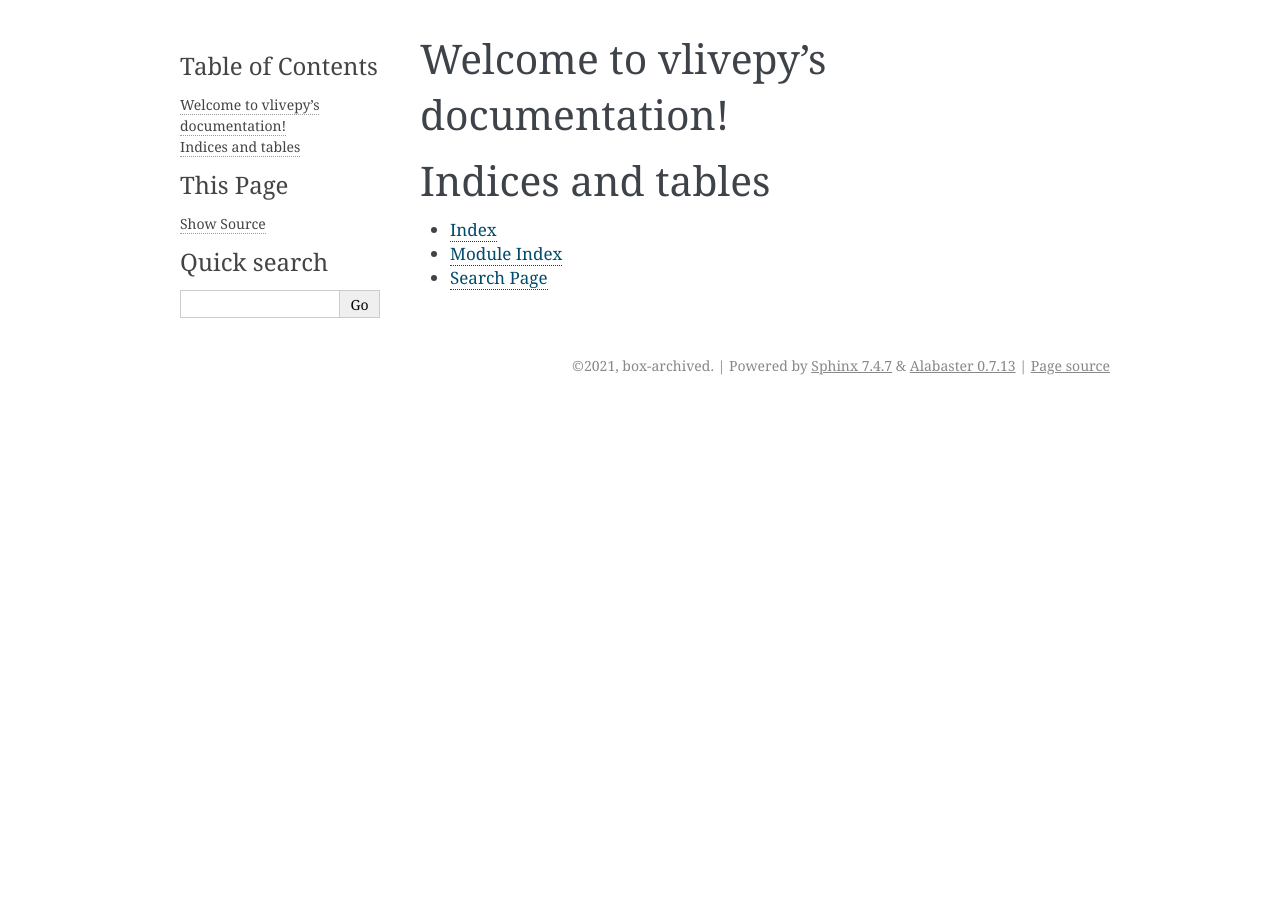
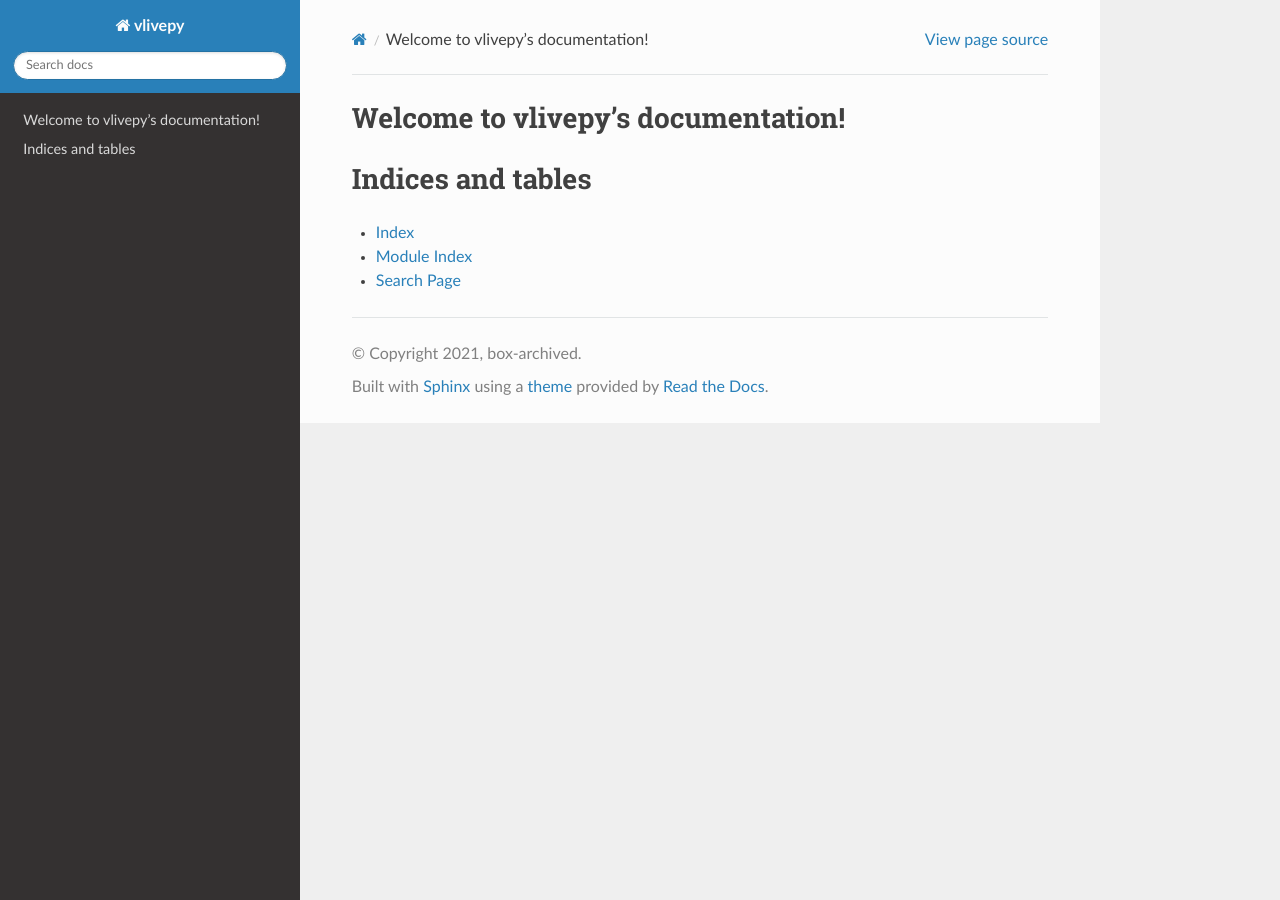
Before and after one commit to box-archived/vlive-py, a Sphinx documentation site: the page built from docs/index.rst, in a window 1280 px wide. Built offline with Sphinx 7.4.7 and the Read the Docs theme 2.0.0, drawn with Linux system fonts in a browser that asks for light colours.

Commit message:
Fix theme

```diff
--- a/docs/conf.py
+++ b/docs/conf.py
@@ -50,9 +50,9 @@ exclude_patterns = ['_build', 'Thumbs.db', '.DS_Store']
 # The theme to use for HTML and HTML Help pages.  See the documentation for
 # a list of builtin themes.
 #
-html_theme = 'alabaster'
+html_theme = 'sphinx_rtd_theme'
 
 # Add any paths that contain custom static files (such as style sheets) here,
 # relative to this directory. They are copied after the builtin static files,
 # so a file named "default.css" will overwrite the builtin "default.css".
-html_static_path = ['sphinx_rtd_theme']
+html_static_path = ['_static']
```
